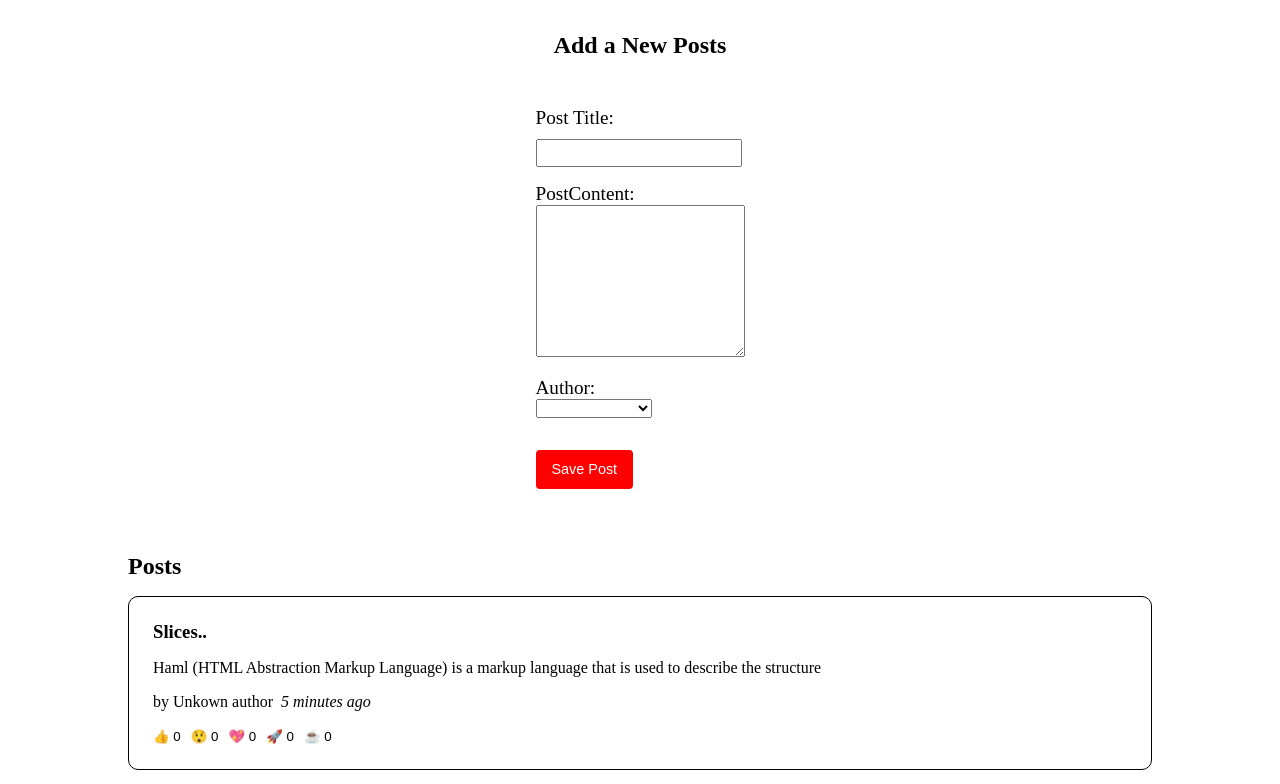
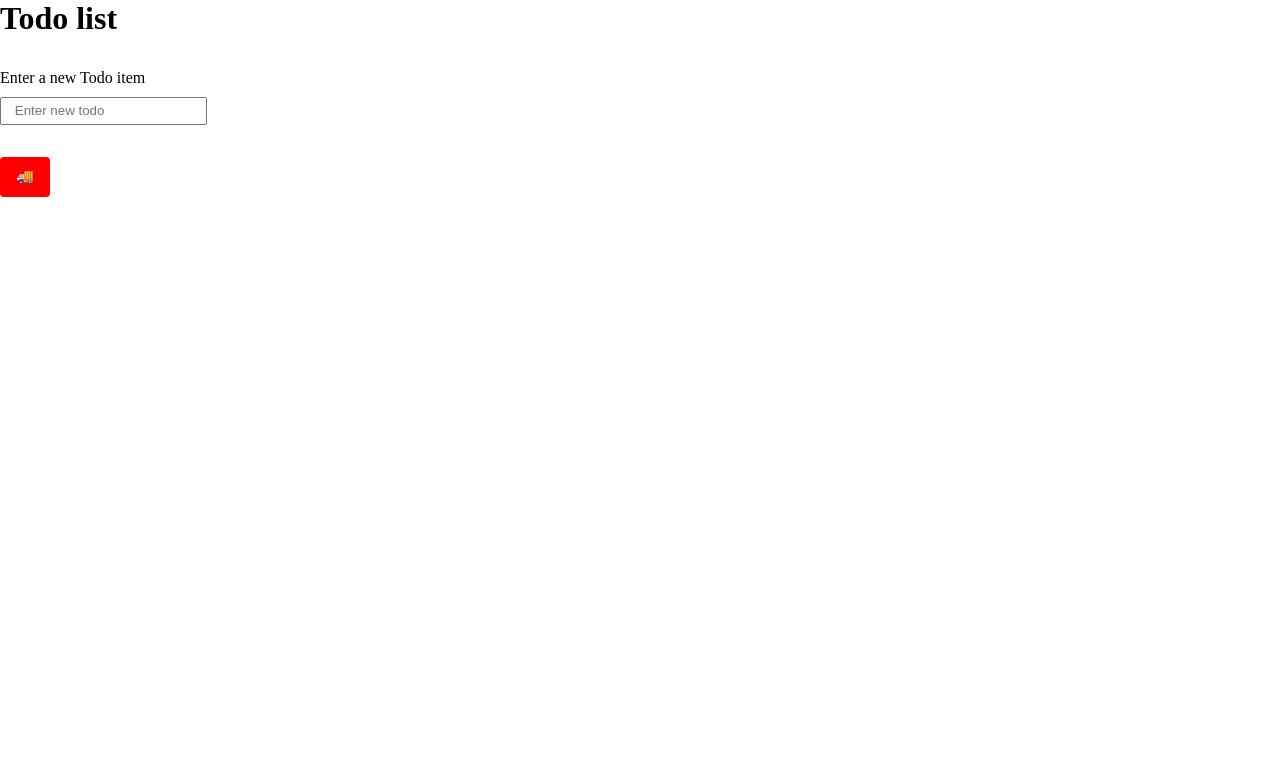
Before and after one commit to TahirShaikh85/blog-app, a React (Vite) app: page / in a window 1280 px wide. Shown: the top 784 px of the page. Built offline with nearby package versions, Linux system fonts and the light colour scheme; data requests are answered from the project's data file.

Commit message:
Learning RTK query by building simple Todo App (JSON server as API) -> CRUD operations with RTK query

```diff
--- /dev/null
+++ b/data/db.json
@@ -0,0 +1,3 @@
+{
+  "todos": []
+}
--- a/package.json
+++ b/package.json
@@ -10,6 +10,7 @@
   },
   "dependencies": {
     "@reduxjs/toolkit": "^1.9.3",
+    "axios": "^1.3.4",
     "date-fns": "^2.29.3",
     "react": "^18.2.0",
     "react-dom": "^18.2.0",
--- a/src/App.jsx
+++ b/src/App.jsx
@@ -2,13 +2,15 @@ import './App.css'
 import AddPostsForm from './components/AddPostForm';
 import Counter from './components/Counter';
 import PostList from './components/PostList';
+import TodoList from './components/Todo/TodoList';
 function App() {
 
   return (
     <div >
       {/* <Counter/> */}
-      <AddPostsForm />
-      <PostList/>
+      {/* <AddPostsForm /> */}
+      {/* <PostList/> */}
+      <TodoList/>
     </div>
   )
 }
--- /dev/null
+++ b/src/components/Todo/TodoList.jsx
@@ -0,0 +1,74 @@
+import { useState } from "react";
+import { useGetTodosQuery,useAddTodoMutation,useUpdateTodoMutation,useDeleteTodoMutation } from "../../container/RTK/api/apiSlice";
+
+const TodoList = ()=>{
+    const [newTodo,setNewTodo] = useState('');
+    const {
+        data:todos,
+        isLoading,
+        isSuccess,
+        isError,
+        error
+    } = useGetTodosQuery();
+
+    const [addTodo] = useAddTodoMutation();
+    const [updateTodo] = useUpdateTodoMutation();
+    const [deleteTodo] = useDeleteTodoMutation();
+
+    const handleSubmit = (e)=>{
+        e.preventDefault();
+
+        // addTodo
+        addTodo({userId:1,title:newTodo,completed:false});
+
+        setNewTodo('');
+    }
+
+    const newItemSection =
+        <form onSubmit={handleSubmit} style={{margin:"2rem auto",width:"100%"}}>
+            <lable htmlFor="new-todo">Enter a new Todo item</lable>
+            <div className="new-todo">
+                <input type="text" id="new-todo" value={newTodo} onChange={(e)=>setNewTodo(e.target.value)} placeholder="Enter new todo" />
+            </div>
+            <button className="submit">
+                🚚
+            </button>
+        </form>
+
+    let content;
+    // define conditional content
+    if(isLoading){
+        content = <p>Loadind....</p>
+    }
+    else if(isSuccess){
+        // content = JSON.stringify(todos)
+
+        content = todos.map(todo=>{
+            return (
+                <article key={todo.id}>
+                    <div className="todo">
+                        <input type="checkbox"
+                        checked={todo.completed}
+                        id={todo.id}
+                        onChange={()=>updateTodo({...todo,completed:!todo.completed})}
+                        />
+                        <label htmlFor={todo.id}>{todo.title}</label>
+                    </div>
+                    <button className="trash" onClick={()=>deleteTodo({id:todo.id})}> 🎃</button>
+                </article>
+            )
+        })
+    }
+    else if(isError){
+        content =  <p>{error}</p>
+    }
+    return(
+        <div >
+            <h1>Todo list</h1>
+            {newItemSection}
+            {content}
+        </div>
+    )
+}
+
+export default TodoList;
--- /dev/null
+++ b/src/container/RTK/api/apiSlice.js
@@ -0,0 +1,47 @@
+import {createApi,fetchBaseQuery} from "@reduxjs/toolkit/query/react";
+
+export const apiSlice = createApi({
+    reducerPath:'api',
+    baseQuery:fetchBaseQuery({baseUrl:'http://localhost:3500'}),
+
+    tagTypes:['Todos'],
+
+    endpoints:(builder)=>({
+
+        getTodos:builder.query({
+            query:()=>'/todos',
+            transformResponse:res=>res.sort((a,b) => b.id - a.id),
+            providesTags:['Todos']
+        }),
+
+        addTodo:builder.mutation({
+            query:(todo)=>({
+                url:'/todos',
+                method:'POST',
+                body:todo
+            }),
+            invalidatesTags:['Todos']
+        }),
+
+        updateTodo:builder.mutation({
+            query:(todo)=>({
+                url:`/todos/${todo.id}`,
+                method:'PUT',
+                body:todo
+            }),
+            invalidatesTags:['Todos']
+        }),
+
+        deleteTodo:builder.mutation({
+            query:({id})=>({
+                url:`todos/${id}`,
+                method:'DELETE',
+                body:id
+            }),
+            invalidatesTags:['Todos']
+        })
+
+    })
+})
+
+export const {useGetTodosQuery, useAddTodoMutation, useUpdateTodoMutation,useDeleteTodoMutation} = apiSlice;
--- a/src/main.jsx
+++ b/src/main.jsx
@@ -3,10 +3,15 @@ import ReactDOM from 'react-dom/client'
 import App from './App'
 import './index.css'
 import store from './container/store';
-import {Provider} from 'react-redux'
+import { Provider } from 'react-redux'
+
+import { ApiProvider } from '@reduxjs/toolkit/dist/query/react';
+import { apiSlice } from './container/RTK/api/apiSlice';
 
 ReactDOM.createRoot(document.getElementById('root')).render(
   <Provider store={store}>
-    <App />
+    <ApiProvider api={apiSlice}>
+      <App />
+    </ApiProvider>
   </Provider>,
 )
```
Also changed, not shown: 1 other file (tests, documents, lock files or other folders).
